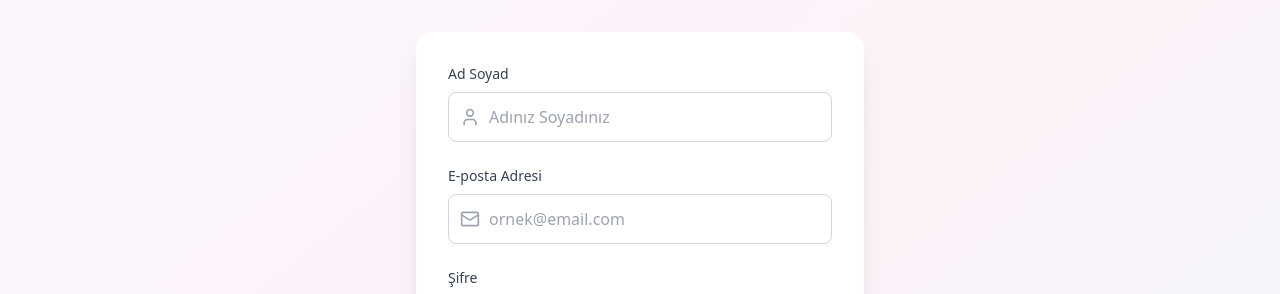
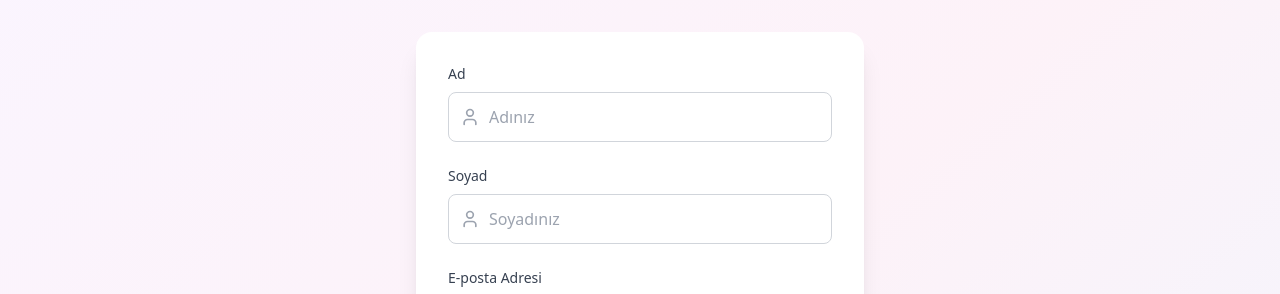
Before and after one commit to Jascfer/Notarium, a Next.js app in the folder client/: page /auth/register in a window 1280 px wide. Shown: the part 237-531 px from the top of the page. Built offline with nearby package versions, Linux system fonts and the light colour scheme; no server answers.

Commit message:
Fix register form: Split name field into firstName and lastName - Update form validation for separate fields - Add real API call to /api/auth/register - Add general error message display - Match backend expectations

```diff
--- a/client/pages/auth/register.jsx
+++ b/client/pages/auth/register.jsx
@@ -9,7 +9,8 @@ export default function Register() {
   const [isLoading, setIsLoading] = useState(false);
   const [isGoogleLoading, setIsGoogleLoading] = useState(false);
   const [formData, setFormData] = useState({
-    name: '',
+    firstName: '',
+    lastName: '',
     email: '',
     password: '',
     confirmPassword: ''
@@ -48,8 +49,12 @@ export default function Register() {
   const validateForm = () => {
     const newErrors = {};
 
-    if (!formData.name.trim()) {
-      newErrors.name = 'Ad soyad gereklidir';
+    if (!formData.firstName.trim()) {
+      newErrors.firstName = 'Ad gereklidir';
+    }
+
+    if (!formData.lastName.trim()) {
+      newErrors.lastName = 'Soyad gereklidir';
     }
 
     if (!formData.email.trim()) {
@@ -81,19 +86,35 @@ export default function Register() {
 
     setIsLoading(true);
 
-    // Simüle edilmiş kayıt işlemi
-    setTimeout(() => {
-      // Başarılı kayıt simülasyonu
-      const userData = {
-        id: Date.now(),
-        name: formData.name,
-        email: formData.email,
-        avatar: '👨‍🎓'
-      };
-      registerUser(userData);
+    try {
+      const response = await fetch('/api/auth/register', {
+        method: 'POST',
+        headers: {
+          'Content-Type': 'application/json',
+        },
+        credentials: 'include',
+        body: JSON.stringify({
+          firstName: formData.firstName,
+          lastName: formData.lastName,
+          email: formData.email,
+          password: formData.password
+        })
+      });
+
+      const data = await response.json();
+
+      if (response.ok) {
+        registerUser(data.user);
+        router.push('/profile');
+      } else {
+        setErrors({ general: data.message || 'Kayıt sırasında hata oluştu' });
+      }
+    } catch (error) {
+      console.error('Registration error:', error);
+      setErrors({ general: 'Kayıt sırasında hata oluştu' });
+    } finally {
       setIsLoading(false);
-      router.push('/profile');
-    }, 2000);
+    }
   };
 
   const handleInputChange = (e) => {
@@ -126,30 +147,63 @@ export default function Register() {
         {/* Register Form */}
         <div className="bg-white rounded-2xl shadow-xl p-8">
           <form onSubmit={handleSubmit} className="space-y-6">
-            {/* Name */}
+            {/* General Error */}
+            {errors.general && (
+              <div className="bg-red-50 border border-red-200 rounded-lg p-4">
+                <p className="text-sm text-red-600">{errors.general}</p>
+              </div>
+            )}
+
+            {/* First Name */}
             <div>
-              <label htmlFor="name" className="block text-sm font-medium text-gray-700 mb-2">
-                Ad Soyad
+              <label htmlFor="firstName" className="block text-sm font-medium text-gray-700 mb-2">
+                Ad
               </label>
               <div className="relative">
                 <div className="absolute inset-y-0 left-0 pl-3 flex items-center pointer-events-none">
                   <User className="h-5 w-5 text-gray-400" />
                 </div>
                 <input
-                  id="name"
-                  name="name"
+                  id="firstName"
+                  name="firstName"
                   type="text"
                   required
-                  value={formData.name}
+                  value={formData.firstName}
                   onChange={handleInputChange}
                   className={`block w-full pl-10 pr-3 py-3 border rounded-lg focus:ring-2 focus:ring-purple-500 focus:border-transparent transition-colors duration-200 ${
-                    errors.name ? 'border-red-300' : 'border-gray-300'
+                    errors.firstName ? 'border-red-300' : 'border-gray-300'
                   }`}
-                  placeholder="Adınız Soyadınız"
+                  placeholder="Adınız"
                 />
               </div>
-              {errors.name && (
-                <p className="mt-1 text-sm text-red-600">{errors.name}</p>
+              {errors.firstName && (
+                <p className="mt-1 text-sm text-red-600">{errors.firstName}</p>
+              )}
+            </div>
+
+            <div>
+              <label htmlFor="lastName" className="block text-sm font-medium text-gray-700 mb-2">
+                Soyad
+              </label>
+              <div className="relative">
+                <div className="absolute inset-y-0 left-0 pl-3 flex items-center pointer-events-none">
+                  <User className="h-5 w-5 text-gray-400" />
+                </div>
+                <input
+                  id="lastName"
+                  name="lastName"
+                  type="text"
+                  required
+                  value={formData.lastName}
+                  onChange={handleInputChange}
+                  className={`block w-full pl-10 pr-3 py-3 border rounded-lg focus:ring-2 focus:ring-purple-500 focus:border-transparent transition-colors duration-200 ${
+                    errors.lastName ? 'border-red-300' : 'border-gray-300'
+                  }`}
+                  placeholder="Soyadınız"
+                />
+              </div>
+              {errors.lastName && (
+                <p className="mt-1 text-sm text-red-600">{errors.lastName}</p>
               )}
             </div>
 
```
